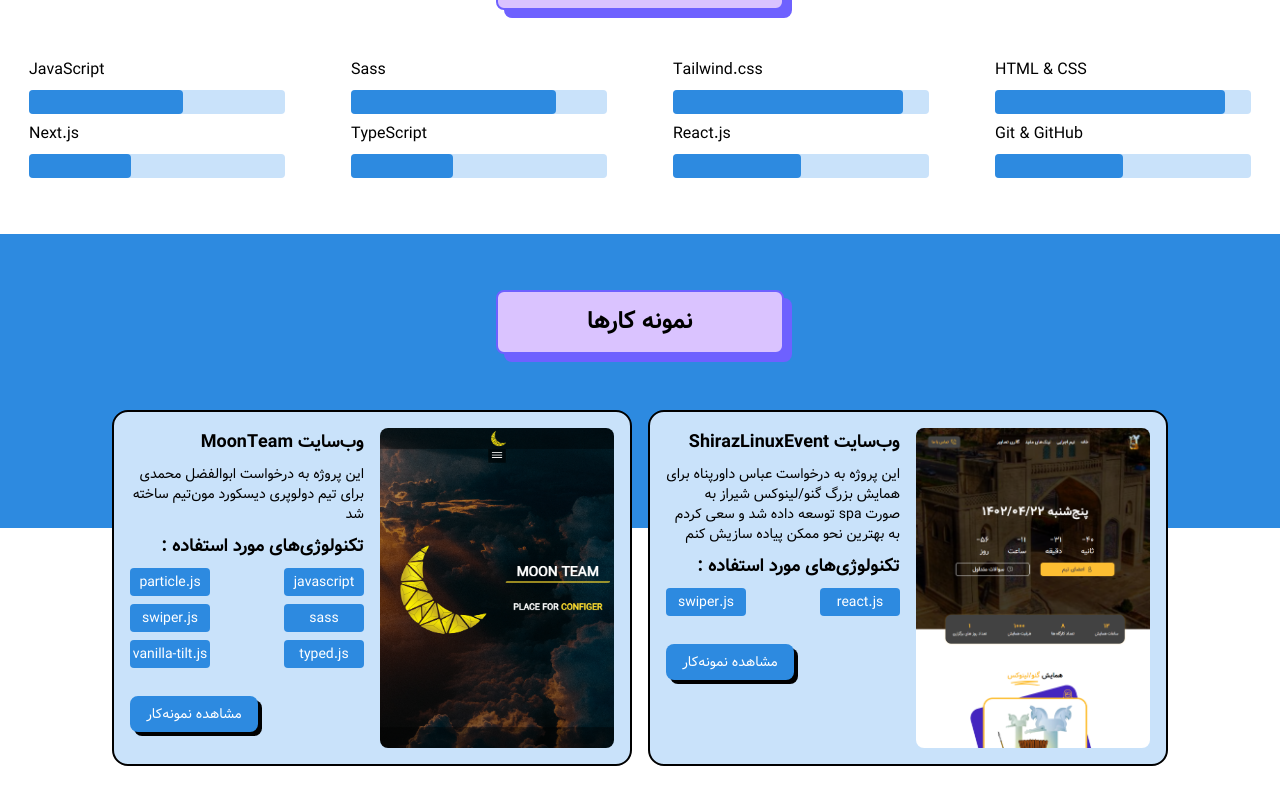
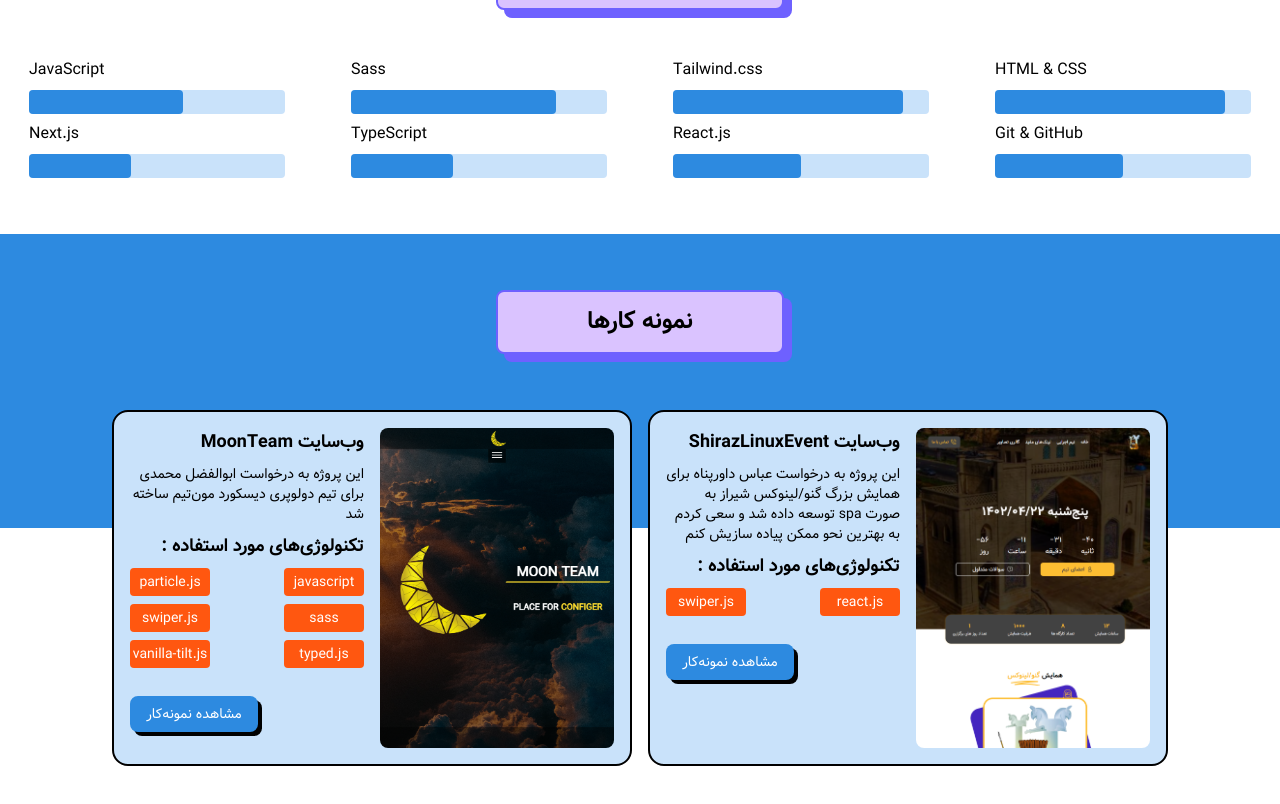
Before and after one commit to Pouria-Hjt/Personal-Web_neobrutalism, a Next.js app: page / in a window 1280 px wide. Shown: the part 1558-2362 px from the top of the page. Built offline with nearby package versions, Linux system fonts and the light colour scheme.

Commit message:
change textbox bg color

```diff
--- a/src/components/WorkSamples/Sample/TechBox/TechBox.tsx
+++ b/src/components/WorkSamples/Sample/TechBox/TechBox.tsx
@@ -2,7 +2,7 @@ import React from "react";
 
 const TechBox = ({ name }: { name: string }) => {
   return (
-    <div className="w-20 h-7 rounded bg-tertiary flex justify-center items-center text-white text-sm">
+    <div className="w-20 h-7 rounded bg-quinary flex justify-center items-center text-white text-sm">
       {name}
     </div>
   );
```
